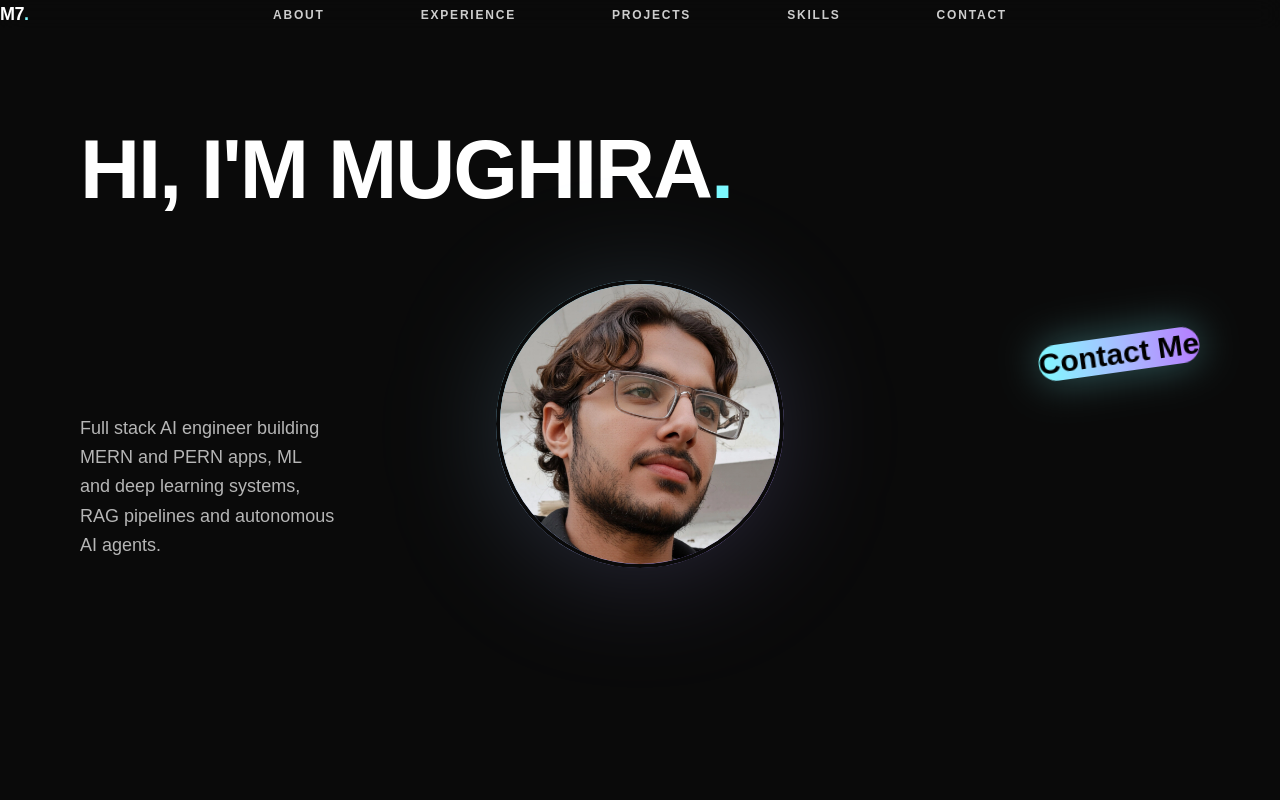
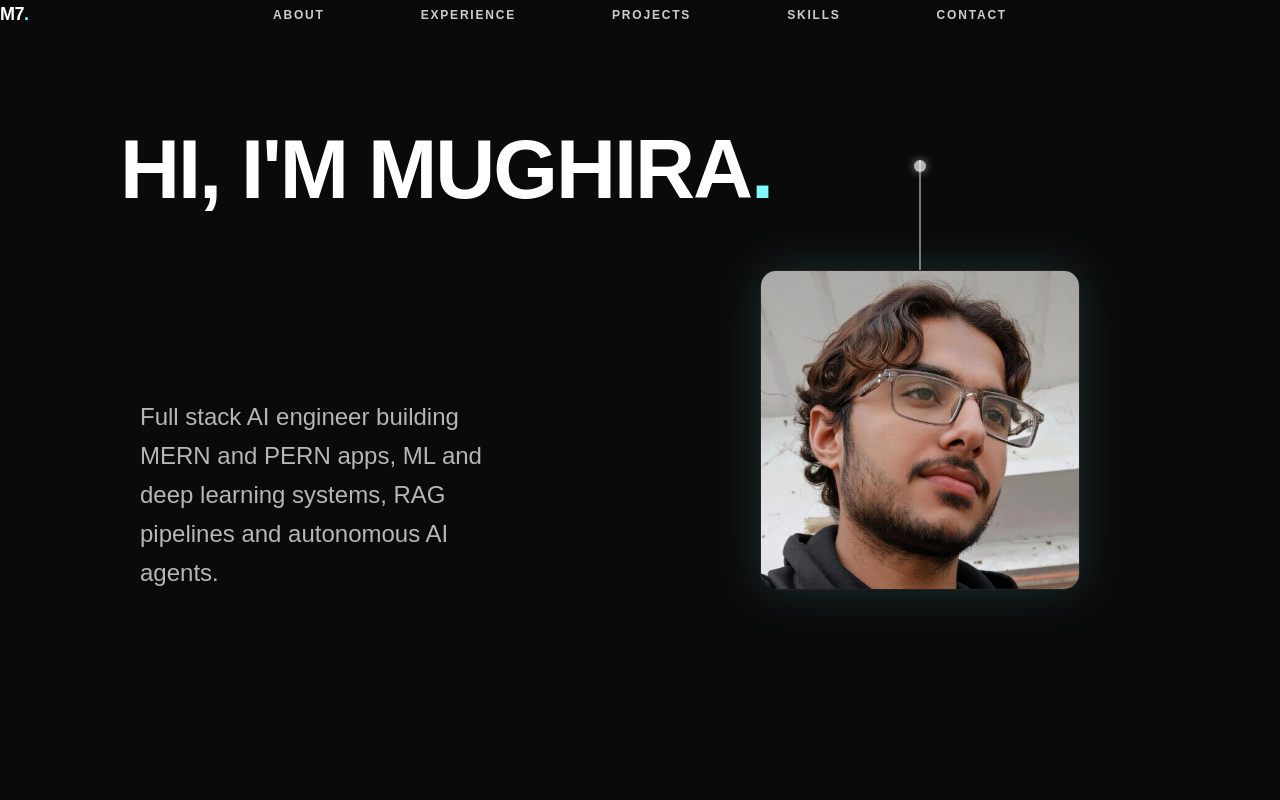
Before and after one commit to m7-code/Portfolio, a React (Vite) app: page / in a window 1280 px wide. Shown: the top 800 px of the page. Built offline with nearby package versions, Linux system fonts and the light colour scheme.

Commit message:
adding card pic

```diff
--- a/src/components/Hero.jsx
+++ b/src/components/Hero.jsx
@@ -1,9 +1,16 @@
-import { motion, useScroll, useMotionValueEvent } from "framer-motion";
-import { useState } from "react";
+import {
+  motion,
+  useScroll,
+  useMotionValueEvent,
+  useMotionValue,
+  useTransform,
+  animate,
+} from "framer-motion";
+import { useState, useEffect, useRef } from "react";
 
 const navLinks = ["About", "Experience", "Projects", "Skills", "Contact"];
 
-export default function Navbar() {
+function Navbar() {
   const { scrollY } = useScroll();
   const [hidden, setHidden] = useState(false);
 
@@ -54,21 +61,71 @@ export default function Navbar() {
   );
 }
 
-function FloatingAvatar() {
+/* ---------------- HANGING DRAGGABLE IMAGE CARD ---------------- */
+const ROPE_LENGTH = 110; // bigger rope
+
+function HangingImageCard({ src, size = 320 }) {
+  const x = useMotionValue(0);
+  const y = useMotionValue(0);
+  const rotate = useTransform(x, [-150, 150], [-20, 20]);
+  const [ropeEnd, setRopeEnd] = useState({ x: size / 2, y: 0 });
+  const idleControls = useRef(null);
+
+  const startIdleSway = () => {
+    idleControls.current?.stop();
+    idleControls.current = animate(x, [0, 18, -14, 10, -6, 0], {
+      duration: 4.5,
+      ease: "easeInOut",
+    });
+  };
+
+  useEffect(() => {
+    startIdleSway(); // swings by itself from the start, no interaction needed
+    return () => idleControls.current?.stop();
+  }, []);
+
+  useEffect(() => {
+    const unsubX = x.on("change", (v) => setRopeEnd((r) => ({ ...r, x: size / 2 + v })));
+    const unsubY = y.on("change", (v) => setRopeEnd((r) => ({ ...r, y: v })));
+    return () => {
+      unsubX();
+      unsubY();
+    };
+  }, [x, y, size]);
+
   return (
-    <div className="relative flex items-center justify-center w-80 h-80 md:w-96 md:h-96">
-      <div className="absolute w-52 h-52 md:w-64 md:h-64 rounded-full bg-gradient-to-br from-[#7DF9FF]/25 to-[#B57BFF]/25 blur-3xl" />
+    <div className="relative flex flex-col items-center" style={{ width: size }}>
+      {/* rope/string, stretches as the card is dragged */}
+      <svg width={size} height={ROPE_LENGTH} className="pointer-events-none overflow-visible">
+        <line
+          x1={size / 2}
+          y1={0}
+          x2={ropeEnd.x}
+          y2={Math.max(4, ROPE_LENGTH + ropeEnd.y)}
+          stroke="rgba(255,255,255,0.45)"
+          strokeWidth={2}
+        />
+      </svg>
+
+      {/* pin/nail the rope hangs from */}
+      <div className="absolute top-0 left-1/2 -translate-x-1/2 w-3 h-3 rounded-full bg-white/70 shadow-[0_0_8px_rgba(255,255,255,0.5)]" />
 
       <motion.div
-        animate={{ y: [0, -14, 0] }}
-        transition={{ duration: 4, repeat: Infinity, ease: "easeInOut" }}
-        className="relative w-56 h-56 md:w-72 md:h-72 rounded-full p-[3px]
-                   bg-gradient-to-br from-[#7DF9FF] to-[#B57BFF]"
+        drag
+        dragElastic={0.15}
+        dragSnapToOrigin
+        dragTransition={{ bounceStiffness: 400, bounceDamping: 12 }}
+        onDragStart={() => idleControls.current?.stop()}
+        onDragEnd={() => setTimeout(startIdleSway, 600)}
+        style={{ x, y, rotate, width: size, height: size }}
+        className="rounded-2xl overflow-hidden cursor-grab active:cursor-grabbing
+                   shadow-[0_0_50px_rgba(125,249,255,0.15)] -mt-1 border border-white/10"
       >
         <img
-          src="/muhammad-mughira-asad.png"
-          alt="Muhammad Mughira Asad"
-          className="w-full h-full object-cover rounded-full border-4 border-[#0A0A0A]"
+          src={src}
+          alt=""
+          draggable={false}
+          className="w-full h-full object-cover select-none pointer-events-none"
         />
       </motion.div>
     </div>
@@ -77,10 +134,10 @@ function FloatingAvatar() {
 
 export function Hero() {
   return (
-    <section className="snap-start relative w-full h-screen bg-[#0A0A0A] overflow-hidden">
+    <section className="relative w-full h-screen bg-[#0A0A0A] overflow-hidden">
       <Navbar />
 
-      {/*MOBILE: simple stacked flow */}
+      {/* ---------- MOBILE ---------- */}
       <div className="md:hidden flex flex-col items-center justify-center h-full px-6 pt-20 gap-6 text-center">
         <h1
           style={{ fontFamily: "'Syne', sans-serif", fontWeight: 800 }}
@@ -88,7 +145,7 @@ export function Hero() {
         >
           HI, I'M MUGHIRA<span className="text-[#7DF9FF]">.</span>
         </h1>
-        <FloatingAvatar />
+        <HangingImageCard src="/muhammad-mughira-asad.png" size={220} />
         <p
           style={{ fontFamily: "'Space Grotesk', sans-serif" }}
           className="text-white/50 text-sm leading-relaxed max-w-xs"
@@ -96,70 +153,42 @@ export function Hero() {
           Full stack AI engineer building MERN and PERN apps, ML and deep
           learning systems, RAG pipelines and autonomous AI agents.
         </p>
-        <a
-          href="#contact"
-          style={{
-            fontFamily: "'Space Grotesk', sans-serif",
-            padding: "18px 40px",
-            fontSize: "20px",
-            fontWeight: 700,
-            transform: "rotate(-6deg)",
-            marginTop: "24px",
-          }}
-          className="inline-flex items-center gap-2 rounded-full text-black
-                     bg-gradient-to-r from-[#7DF9FF] to-[#B57BFF] shadow-[0_0_30px_rgba(125,249,255,0.25)]"
-        >
-          Contact Me
-        </a>
       </div>
 
-      {/*  DESKTOP: absolute overlapping composition*/}
+      {/* ---------- DESKTOP ---------- */}
       <div className="hidden md:block relative w-full h-full">
         <motion.h1
           initial={{ opacity: 0, y: 30 }}
           animate={{ opacity: 1, y: 0 }}
           transition={{ duration: 0.7, delay: 0.3 }}
           style={{ fontFamily: "'Syne', sans-serif", fontWeight: 800 }}
-          className="absolute top-[16%] left-20 z-0 text-white leading-none tracking-tight select-none whitespace-nowrap text-[clamp(2.5rem,6.5vw,5.5rem)]"
+          className="absolute top-[16%] left-[120px] z-0 text-white leading-none tracking-tight select-none whitespace-nowrap text-[clamp(2.5rem,6.5vw,5.5rem)]"
         >
           HI, I'M MUGHIRA<span className="text-[#7DF9FF]">.</span>
         </motion.h1>
-
-        <motion.div
-          initial={{ opacity: 0, scale: 0.9 }}
-          animate={{ opacity: 1, scale: 1 }}
-          transition={{ duration: 0.7, delay: 0.5 }}
-          className="absolute top-[30%] left-1/2 -translate-x-1/2 z-10"
-        >
-          <FloatingAvatar />
-        </motion.div>
 
         <motion.p
           initial={{ opacity: 0, y: 20 }}
           animate={{ opacity: 1, y: 0 }}
           transition={{ duration: 0.6, delay: 0.8 }}
           style={{ fontFamily: "'Space Grotesk', sans-serif", fontWeight: 500 }}
-          className="absolute bottom-[30%] left-20 z-20 w-64 text-white/70 text-lg leading-relaxed"
+          className="absolute bottom-[26%] left-[140px] z-20 w-[376px] text-white/70 text-2xl leading-relaxed"
         >
           Full stack AI engineer building MERN and PERN apps, ML and deep
           learning systems, RAG pipelines and autonomous AI agents.
         </motion.p>
 
-        <motion.a
-          href="#contact"
-          initial={{ opacity: 0, y: 20, rotate: -8 }}
-          animate={{ opacity: 1, y: 0, rotate: -8 }}
-          whileHover={{ scale: 1.08, rotate: -4 }}
-          whileTap={{ scale: 0.95 }}
-          transition={{ duration: 0.5, delay: 0.9 }}
-          style={{ fontFamily: "'Space Grotesk', sans-serif" }}
-          className="absolute top-[42%] right-20 z-10 inline-flex items-center gap-2 px-20 py-10 rounded-full
-            text-black text-3xl font-bold bg-gradient-to-r from-[#7DF9FF] to-[#B57BFF]
-            shadow-[0_0_40px_rgba(125,249,255,0.35)]"
+        <motion.div
+          initial={{ opacity: 0, scale: 0.9 }}
+          animate={{ opacity: 1, scale: 1 }}
+          transition={{ duration: 0.7, delay: 0.5 }}
+          className="absolute top-[20%] right-[200px] z-10"
         >
-          Contact Me
-        </motion.a>
+          <HangingImageCard src="/muhammad-mughira-asad.png" size={320} />
+        </motion.div>
       </div>
     </section>
   );
 }
+
+export default Hero;
```
